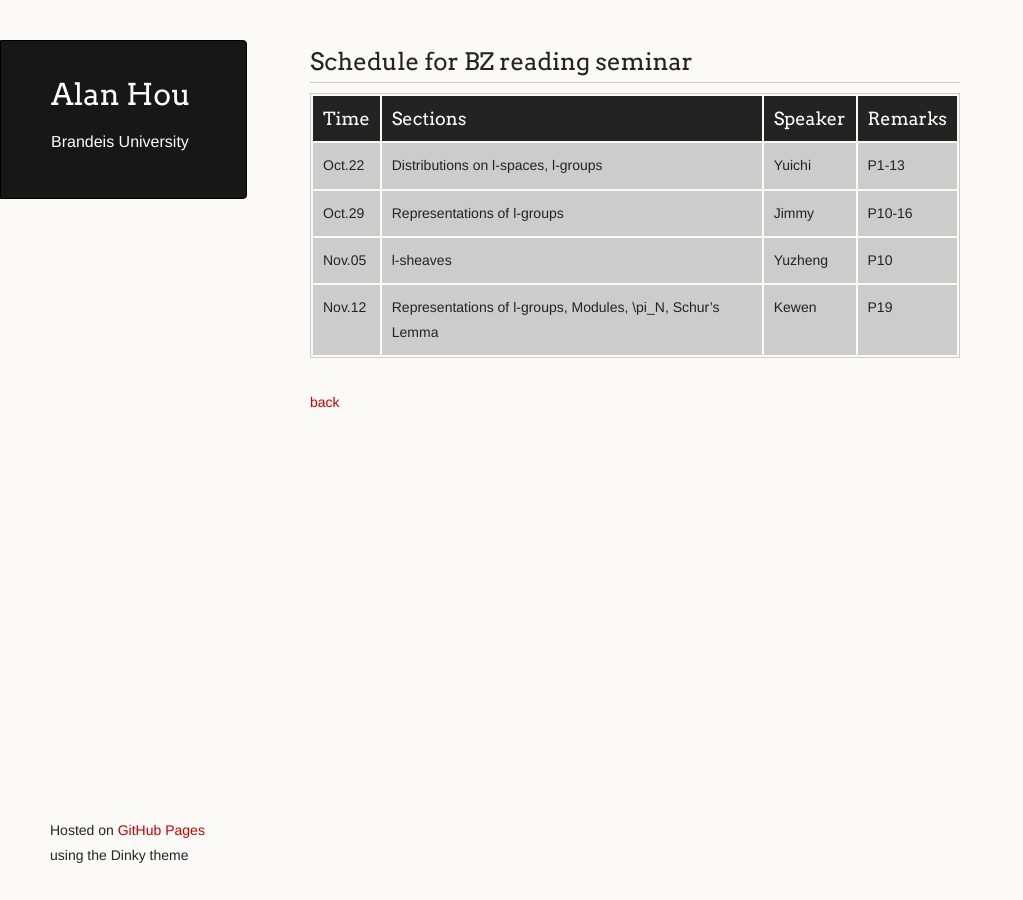
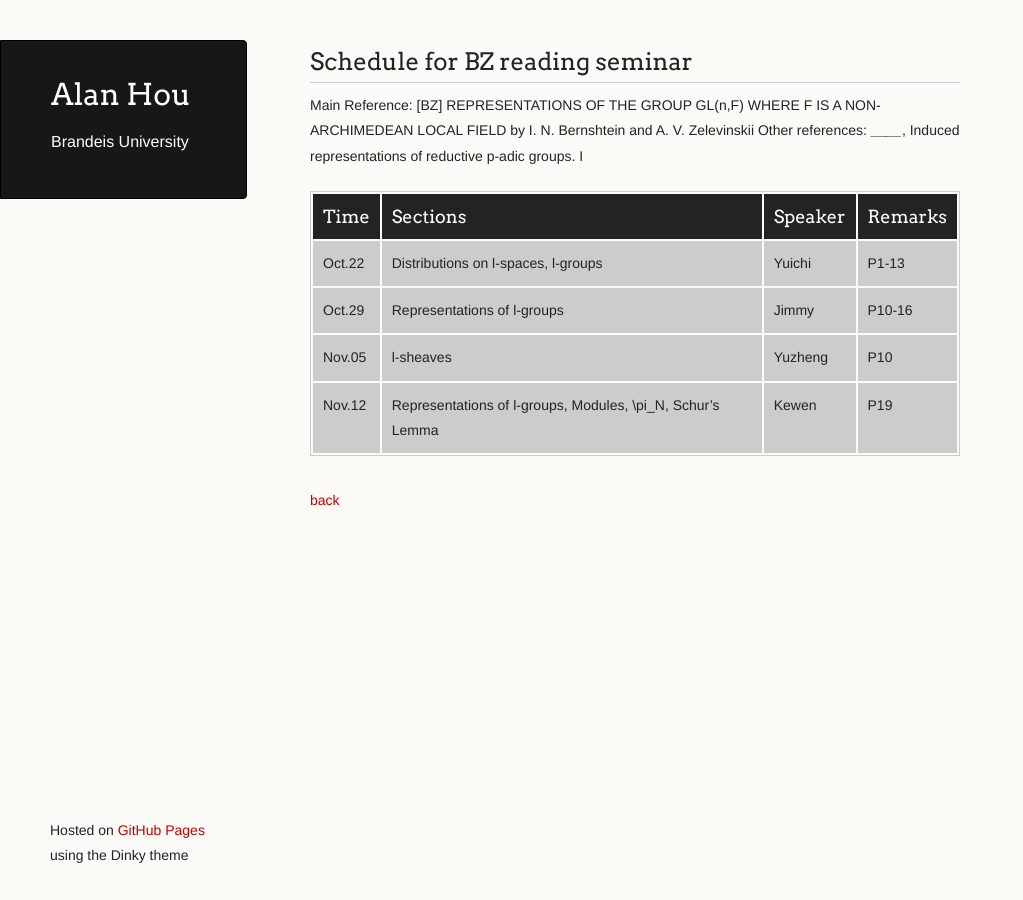
Before and after one commit to axhou/axhou.github.io, a Jekyll site: the page built from bzf2024.md, in a window 1280 px wide. Shown: the whole page, without its empty margins (0-1023 px from the left). Built offline with Jekyll 4.4.1, drawn with Linux system fonts in a browser that asks for light colours; our own code applies the rules of GitHub Pages for plain Markdown files.

Commit message:
Update bzf2024.md

```diff
--- a/bzf2024.md
+++ b/bzf2024.md
@@ -3,6 +3,9 @@ layout: default
 ---
 
 ## Schedule for BZ reading seminar
+
+Main Reference: [BZ] REPRESENTATIONS OF THE GROUP GL(n,F) WHERE F IS A NON-ARCHIMEDEAN LOCAL FIELD by I. N. Bernshtein and A. V. Zelevinskii
+Other references: __________, Induced representations of reductive p-adic groups. I
 
 | Time | Sections | Speaker | Remarks |
 | ------------- | ------------- |------------| -----------|
```
